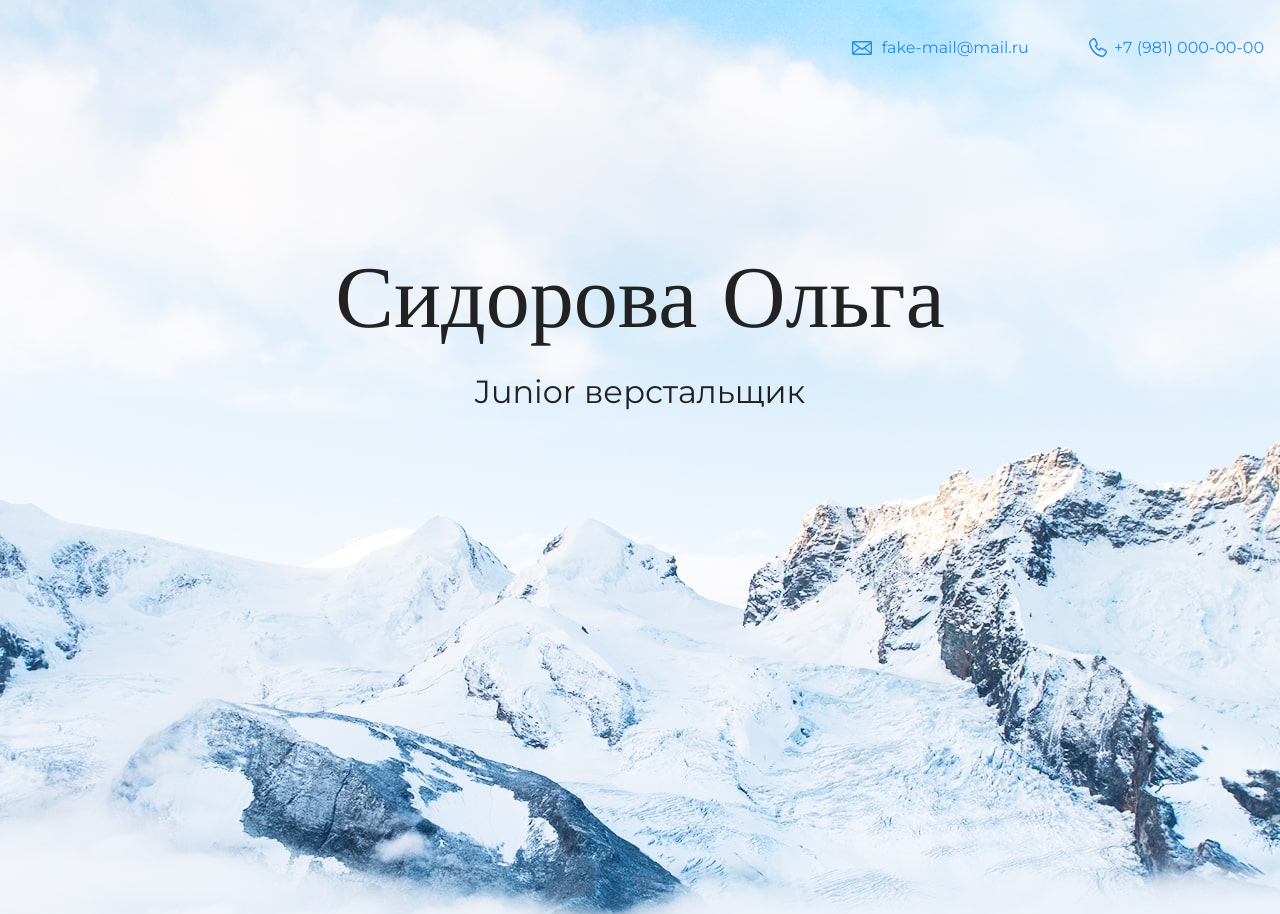
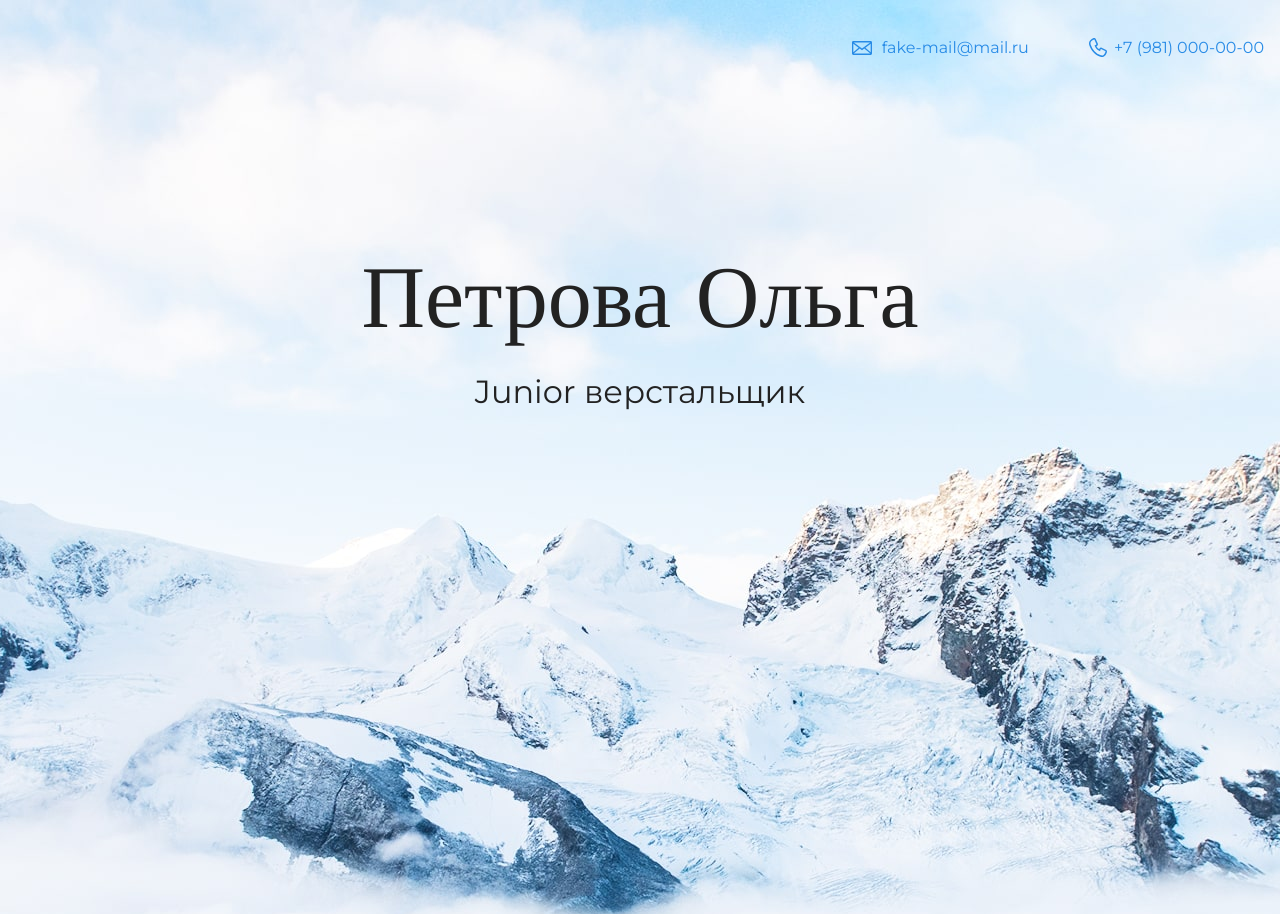
Before and after one commit to garmonica/my-site, a plain HTML site: page index.html in a window 1280 px wide. Shown: the top 914 px of the page. Drawn offline with nearby package versions, Linux system fonts and the light colour scheme.

Commit message:
last name

```diff
--- a/index.html
+++ b/index.html
@@ -18,7 +18,7 @@
 
     <section class="hero-image">
       <div class="container">
-        <h1 class="heading">Сидорова Ольга</h1>
+        <h1 class="heading">Петрова Ольга</h1>
         <p>Junior верстальщик</p>
       </div>
     </section>
```
